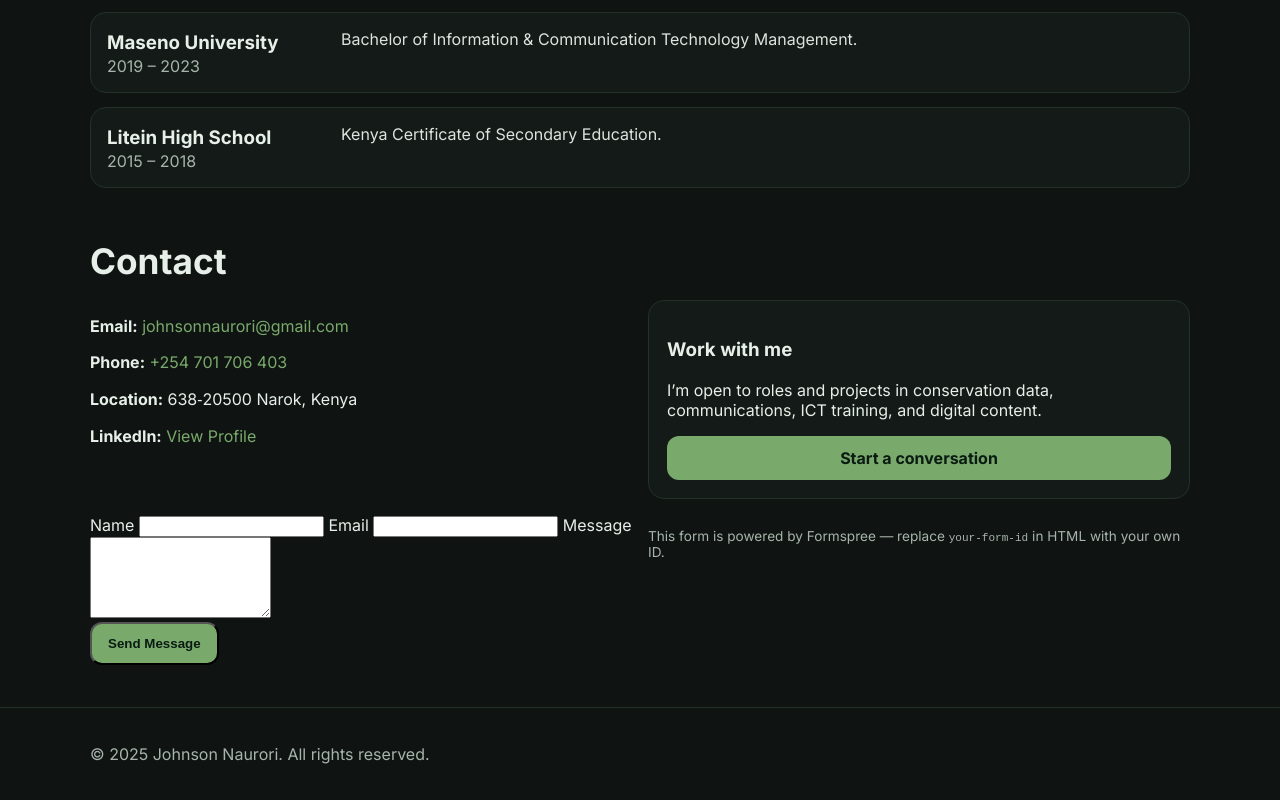
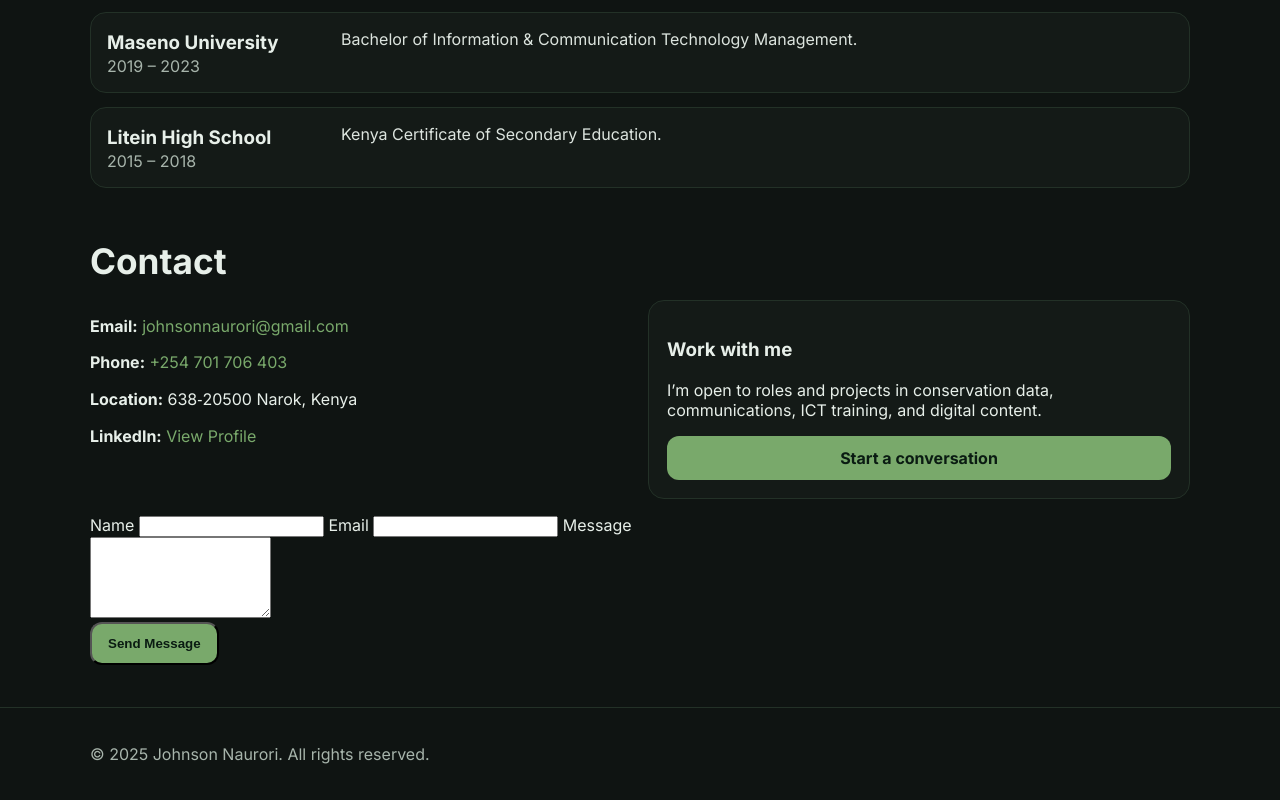
Before and after one commit to Johnson-naurori/Portfolio, a plain HTML site: page index.html in a window 1280 px wide. Shown: the part 2157-2957 px from the top of the page. Drawn offline with Linux system fonts and the light colour scheme; files whose address does not match are found by name.

Commit message:
Update index.html

```diff
--- a/index.html
+++ b/index.html
@@ -203,8 +203,6 @@
 
   <button type="submit" class="btn full">Send Message</button>
 </form>
-<p style="font-size:0.85em;color:var(--muted)">This form is powered by Formspree — replace <code>your-form-id</code> in HTML with your own ID.</p>
-
     </section>
   </main>
 
```
